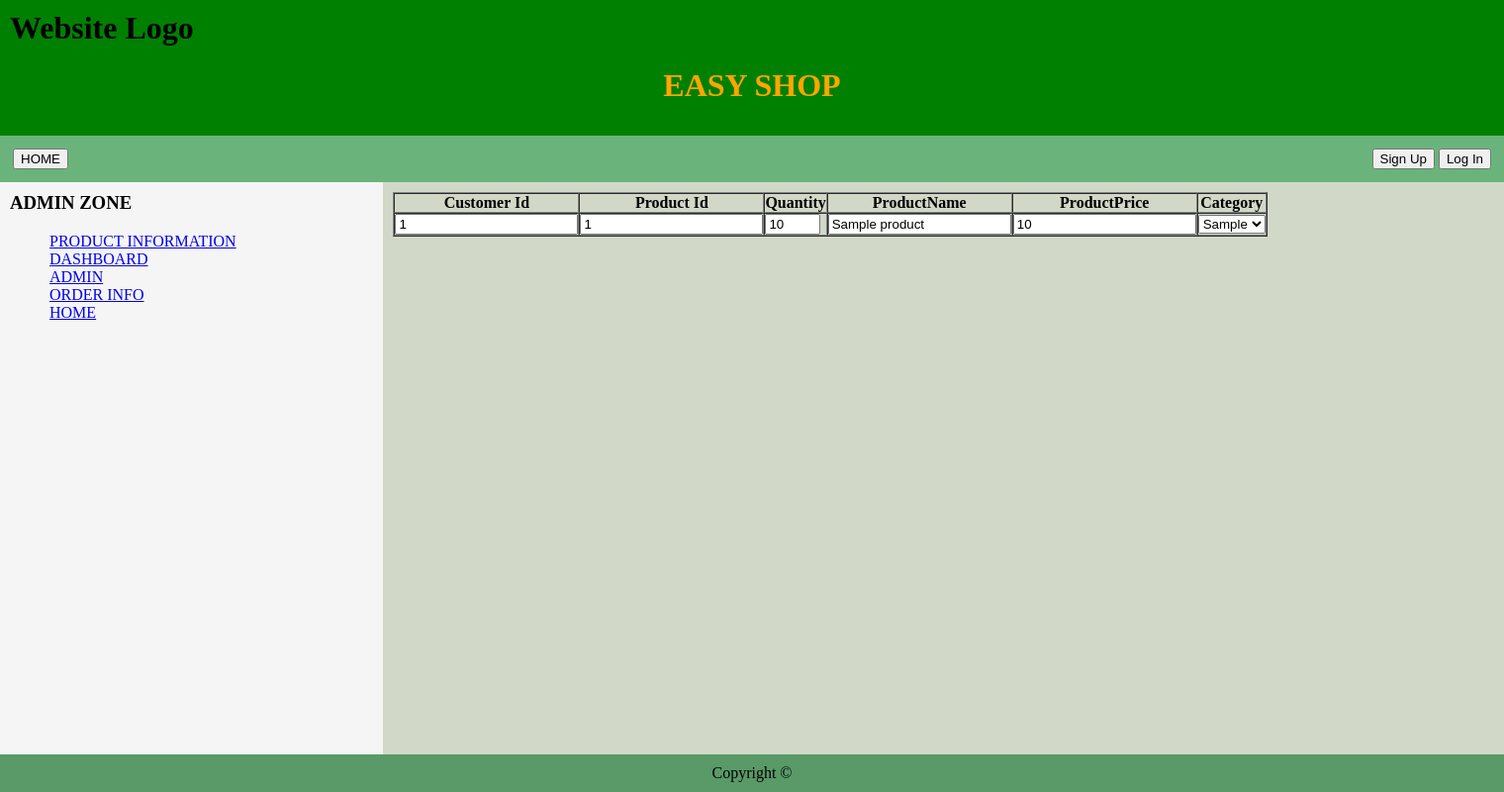
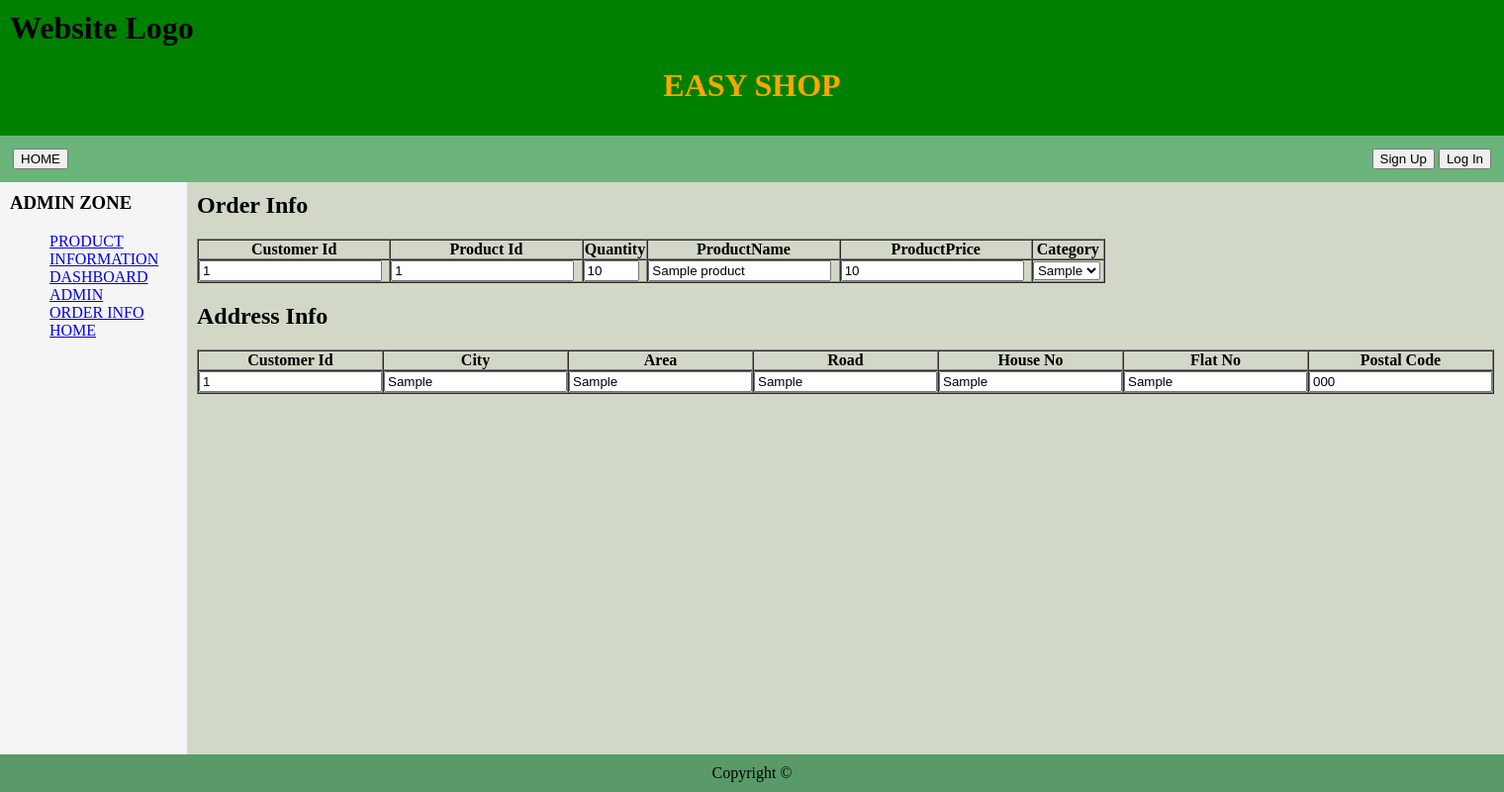
Before and after one commit to smrahman0009/EasyShop, a PHP site: page /dashboard/admin_orderinfo.php in a window 1520 px wide. Shown: the whole page at 99% size. Run offline with PHP 8.4, Linux system fonts and the light colour scheme; tables that the repository leaves empty or names only in its code hold one stand-in row (values such as "Sample post").

Commit message:
display customers address

```diff
--- a/admin_orderinfo.php
+++ b/admin_orderinfo.php
@@ -28,7 +28,9 @@ session_start();
 	<!-- ============ MIDDLE COLUMN (CONTENT) ============== -->
 
 <td width="55%" valign="top" bgcolor="#d2d8c7">
-
+<div>
+	<h2>Order Info</h2>
+</div>
 <div id="products">
 <?php
 //echo $_SESSION["email"];
@@ -39,10 +41,18 @@ function DisplayProduct(){
 	AdminOrder($qry);
 }
 
+function LoadCustomerAddress(){
+	$qry = "SELECT address_info.email_id,address_info.city,address_info.area,address_info.road,address_info.house_no,address_info.flat_no,address_info.postal_code FROM
+address_info inner JOIN order_info WHERE address_info.email_id = order_info.customer_id";
+loadFromAddressInfo($qry);
+}
+
 ?>
 <?php
 	require("database_file/display_product.php");
 	$admin_order = array();
+	require("database_file/signin_to_file.php");
+	$address_info = array();
 	//var_dump($admin_order);
 
 ?>
@@ -51,8 +61,9 @@ function DisplayProduct(){
 ///////////////////////////// UPDATE PRODUCT INFO ///////////////////////////////
 
 	DisplayProduct();
+
 ?>
-<table border="1px" cellspacing="0" cellpadding="0">
+<table border="1px" cellspacing="0" cellpadding="0" width="70%">
 	<tr>
 		<th>Customer Id</th><th>Product Id</th> <th>Quantity</th><th>ProductName</th><th>ProductPrice</th><th>Category</th>
 	</tr>
@@ -84,6 +95,51 @@ function DisplayProduct(){
 	<?php } ?>
 </table>
 
+<?php
+ LoadCustomerAddress();
+ ?>
+<div>
+	<h2>Address Info</h2>
+</div>
+<table border="1px" cellspacing="0" cellpadding="0" width="70%">
+	<tr>
+		<th>Customer Id</th>
+		<th>City</th>
+		 <th>Area</th>
+		 <th>Road</th>
+		 <th>House No</th>
+		 <th>Flat No</th>
+		<th>Postal Code</th>
+	</tr>
+	<?php foreach ($address_info as $info) {  ?>
+		<form action="<?php $_SERVER["PHP_SELF"] ?>" method="post" name="load">
+			<tr>
+				<td>
+					<input type="text"  value="<?php echo $info['email_id']; ?>">
+				</td>
+				<td>
+					<input type="text"  value="<?php echo $info['city']; ?>">
+				</td>
+				<td>
+					<input type="text"  value="<?php echo $info['area']; ?>">
+				</td>
+				<td>
+					<input type="text"  value="<?php echo $info['road']; ?>">
+				</td>
+				<td>
+					<input type="text"  value="<?php echo $info['house_no']; ?>">
+				</td>
+				<td>
+					<input type="text"  value="<?php echo $info['flat_no']; ?>">
+				</td>
+				<td>
+					<input type="text"  value="<?php echo $info['postal_code']; ?>">
+				</td>
+			</tr>
+		</form>
+	<?php } ?>
+</table>
+
 </div>
 
 </td>
--- a/database_file/signin_to_file.php
+++ b/database_file/signin_to_file.php
@@ -43,6 +43,7 @@ function loadFromAddressInfo($qry){
 	if ($qry_result_chk > 0) {
 		while ($rows = mysqli_fetch_assoc($qry_result)) {
 			$temp_array = array();
+			$temp_array["email_id"] = $rows["email_id"];
 			$temp_array["city"] = $rows["city"];
 			$temp_array["area"] = $rows["area"];
 			$temp_array["road"] = $rows["road"];
--- a/sql_code.sql
+++ b/sql_code.sql
@@ -100,3 +100,8 @@ SELECT order_info.customer_id,order_info.product_id,order_info.quantity,product.
 SELECT order_info.customer_id,order_info.product_id,order_info.quantity,product.product_name,
 product.product_price,product.product_category
 FROM order_info INNER JOIN product ON order_info.product_id = product.id;
+
+
+///////////////////////// SQL JOIN QUERY FOR "order_info" && "address_info"/////////////////
+SELECT address_info.email_id,address_info.city,address_info.area,address_info.road,address_info.house_no,address_info.flat_no,address_info.postal_code FROM
+address_info inner JOIN order_info WHERE address_info.email_id = order_info.customer_id
```
